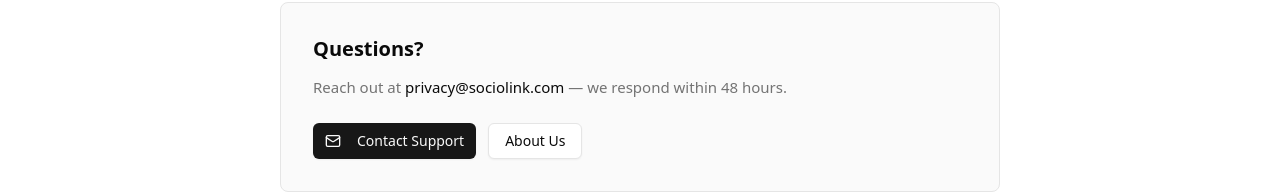
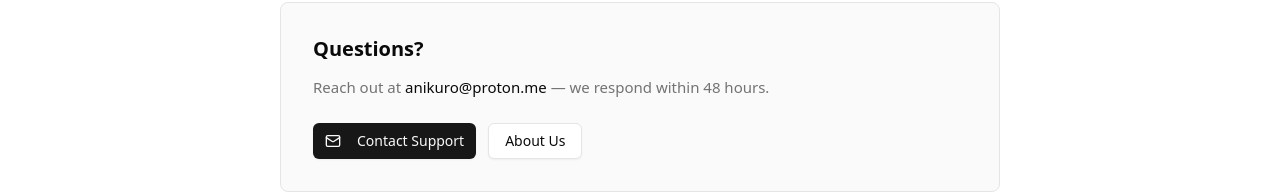
Before and after one commit to Shikiiii/sociolink, a Next.js app: page /privacy in a window 1280 px wide. Shown: the part 1995-2189 px from the top of the page. Built offline with nearby package versions, Linux system fonts and the light colour scheme.

Commit message:
fix: update contact email to anikuro@proton.me in Privacy and Terms pages

```diff
--- a/src/app/components/footer.tsx
+++ b/src/app/components/footer.tsx
@@ -52,7 +52,7 @@
             <span className="absolute bottom-0 left-1/2 w-0 h-px bg-foreground transition-all duration-300 group-hover:w-full group-hover:left-0"></span>
           </a>
           <a
-            href="https://discord.gg/sociolink"
+            href="https://discord.gg/anikuro"
             target="_blank"
             rel="noopener noreferrer"
             className="text-muted-foreground hover:text-foreground transition-colors relative group p-1"
--- a/src/app/privacy/page.tsx
+++ b/src/app/privacy/page.tsx
@@ -103,7 +103,7 @@
             <section className="bg-muted/50 border border-border rounded-lg p-8">
               <h2 className="text-xl font-semibold mb-3">Questions?</h2>
               <p className="text-muted-foreground mb-6">
-                Reach out at <span className="text-foreground font-medium">privacy@sociolink.com</span> — we respond within 48 hours.
+                Reach out at <span className="text-foreground font-medium">anikuro@proton.me</span> — we respond within 48 hours.
               </p>
               <div className="flex gap-3">
                 <Button>
--- a/src/app/terms/page.tsx
+++ b/src/app/terms/page.tsx
@@ -110,7 +110,7 @@
             <section className="bg-muted/50 border border-border rounded-lg p-8">
               <h2 className="text-xl font-semibold mb-3">Questions?</h2>
               <p className="text-muted-foreground mb-6">
-                Contact us at <span className="text-foreground font-medium">legal@sociolink.com</span> — we respond within 48 hours.
+                Contact us at <span className="text-foreground font-medium">anikuro@proton.me</span> — we respond within 48 hours.
               </p>
               <div className="flex gap-3">
                 <Button>
```
